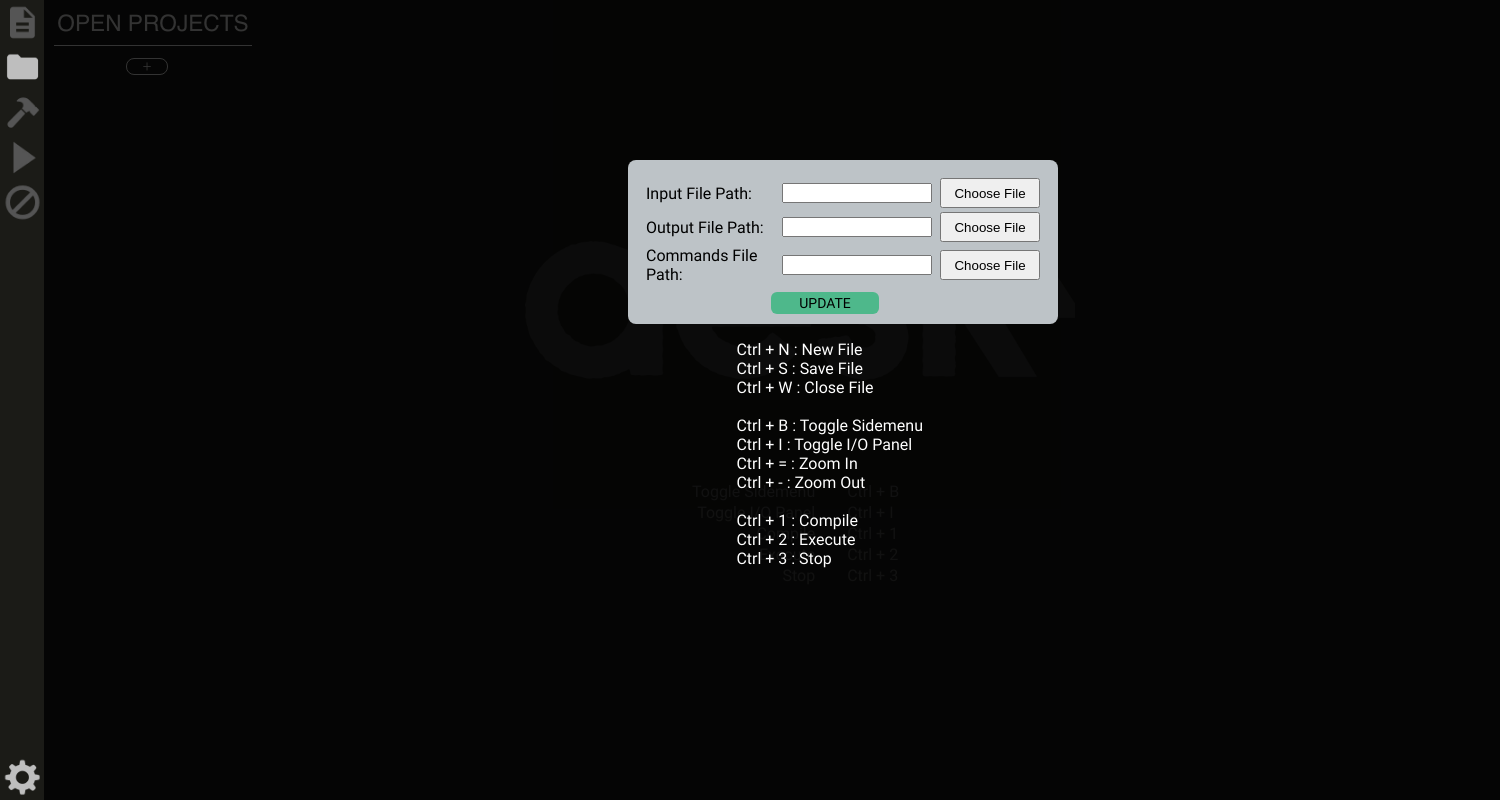
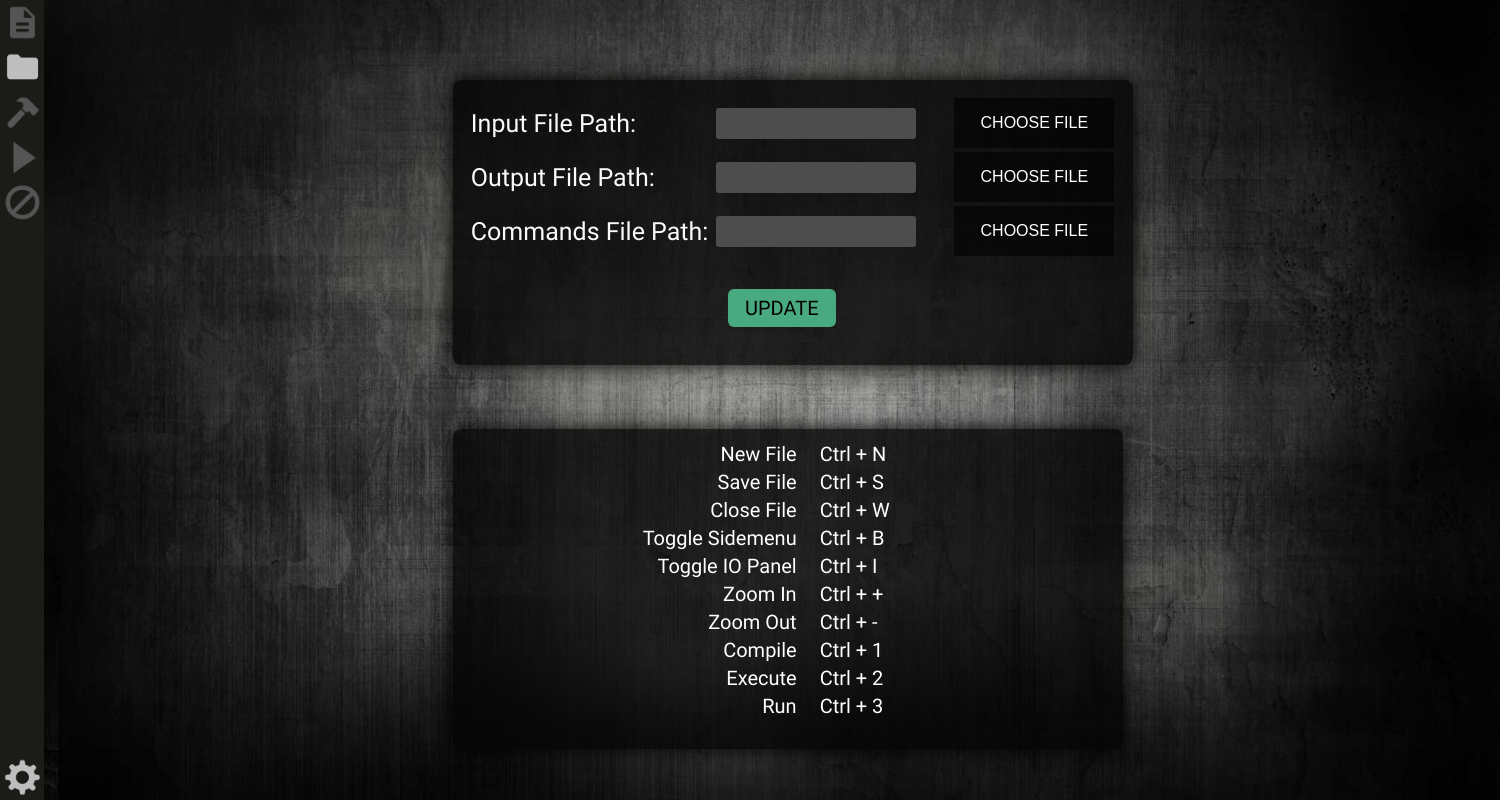
Before and after one commit to svr8/Desk, an Electron app: page main.html in a window 1500 px wide. Shown: the top 800 px of the page. Drawn offline with Linux system fonts and the light colour scheme; no server answers.

Commit message:
Improved Settings Panel

```diff
--- a/js/script.js
+++ b/js/script.js
@@ -4,11 +4,14 @@ const configFile = require('electron-json-config');
 //Default Configs
 var config = {
     "startup":"true",
+
     "inputFilePath":"",
     "outputFilePath":"",
+    "buildFilePath":"",
+
     "curZoom":"1",
     "language":"java",
-    "buildFilePath":"",
+
     "projectFolders":[]
 }
 
@@ -16,7 +19,7 @@ var curZoom = 1,
     changeZoomBy = 0.2;
 
 var ioPanelIsVisible = false;
-var mainMenuIsVisible = false;
+var SettingsIsVisible = false;
 var isCtrl = false;
 
 var randomIndex = 0;
@@ -27,7 +30,7 @@ function initialise() {
 
     //First startup
     if(config.startup) {
-        showMainMenu(!mainMenuIsVisible);
+        showSettings(!SettingsIsVisible);
         config.startup = false;
         updateSessionData(false);
     }
@@ -52,13 +55,13 @@ function initialise() {
         function(){
             $(this).data('hover',0); //store in that element that the mouse is no longer over it
         });
-        $('#sidebar-MainMenu').hover(function(e) {
+        $('#sidebar-Settings').hover(function(e) {
             if(timer) {
                 clearTimeout(timer);
                 timer = null
             }
             timer = setTimeout(function() {
-                if(isHovering( $('#sidebar-MainMenu') ))
+                if(isHovering( $('#sidebar-Settings') ))
                     showElementName(e, 'Main Menu');
             }, 1000)
         }, function(){
@@ -200,9 +203,9 @@ function hideElementName() {
 }
 $(document).ready(function(){
     //MOUSE EVENT LISTENERS:
-    //MainMenu-Button
-    $('#sidebar-MainMenu').on('click', function(){
-        showMainMenu(!mainMenuIsVisible);
+    //Settings-Button
+    $('#sidebar-Settings').on('click', function(){
+        showSettings(!SettingsIsVisible);
     });
     //Create File Button
     $('#create-new-file').on('click', function(){
@@ -325,17 +328,17 @@ function showIOPanel(state) {
     }
     ioPanelIsVisible = state;
 }
-function showMainMenu(state) {
-    if(state) {
-        $('.MainMenu').fadeIn(150);
-	$("#sidebar-MainMenu").css('background-image', "url('images/Settings-Sel.png')");
+function showSettings(state) {
+    SettingsIsVisible = state;
+
+    if(SettingsIsVisible) {
+        $('.Settings').fadeIn(150);
+        $("#sidebar-Settings").css('background-image', "url('images/Settings-Sel.png')");
     }
     else {
-        $('.MainMenu').fadeOut(150);
-	$("#sidebar-MainMenu").css('background-image', "url('images/Settings-Def.png')");
+        $('.Settings').fadeOut(150);
+        $("#sidebar-Settings").css('background-image', "url('images/Settings-Def.png')");
     }
-    mainMenuIsVisible = state;
-
 }
 function updateSessionData(notifyUpdate) {
     configFile.set('config', config);
--- a/main.html
+++ b/main.html
@@ -38,7 +38,6 @@
         <div id="elementName"></div>
 	<div id="background-image"></div>
 <div class="KeyBindingsContainer-Background">
-
     <table>
                 <tr>
                     <td align="right">Toggle Sidemenu</td>
@@ -61,8 +60,6 @@
                     <td>Ctrl + 3</td>
                 </tr>
     </table>
-
-
 </div>
         <div class="Prompt">
             <div class="Prompt-Message">Do you want to save the file before closing it ?</div>
@@ -89,7 +86,7 @@
             <div class="Sidebar-Button" id="stopBtn"></div>
 
             <!-- Main Menu -->
-            <div class="Sidebar-Button" id="sidebar-MainMenu"></div>
+            <div class="Sidebar-Button" id="sidebar-Settings"></div>
         </div>
 
         <div class="Sidemenu">
@@ -121,42 +118,75 @@
             </div>
         </div>
 
-        <div class="MainMenu">
+        <div class="Settings">
             <div class="IOContainer">
                 <table>
                     <tr>
-                        <td>Input File Path:</td>
+                        <td class="io-label">Input File Path:</td>
                         <td><input id="input-InputPath"></div></td>
-                        <td><button class="chooseBtn" onclick="getInputFilePath()">Choose File</button></td>
+                        <td><button class="chooseBtn" onclick="getInputFilePath()">CHOOSE FILE</button></td>
                     </tr>
                     <tr>
-                        <td>Output File Path:</td>
+                        <td class="io-label">Output File Path:</td>
                         <td><input id="input-OutputPath"></td>
-                        <td><button class="chooseBtn" onclick="getOutputFilePath()">Choose File</button></td>
+                        <td><button class="chooseBtn" onclick="getOutputFilePath()">CHOOSE FILE</button></td>
                     </tr>
                     <tr>
-                        <td>Commands File Path:</td>
+                        <td class="io-label">Commands File Path:</td>
                         <td><input id="input-BuildPath"></td>
-                        <td><button class="chooseBtn" onclick="getBuildFilePath()">Choose File</button></td>
+                        <td><button class="chooseBtn" onclick="getBuildFilePath()">CHOOSE FILE</button></td>
                     </tr>
                 </table>
-                <div id="btn-IOPath" onclick="updateIOFilePath()">UPDATE</div>
+                <div id="btn-IOPath" onclick="updateIOFilePath()"> UPDATE </div>
             </div>
             <div class="KeyBindingsContainer">
-                <PRE>
-                    Ctrl + N : New File
-                    Ctrl + S : Save File
-                    Ctrl + W : Close File
+                <table>
+                    <tr>
+                        <td align="right">New File</td>
+                        <td>Ctrl + N</td>
+                    </tr>
+                    <tr>
+                            <td align="right">Save File</td>
+                            <td>Ctrl + S</td>
+                    </tr>
+                    <tr>
+                            <td align="right">Close File</td>
+                            <td>Ctrl + W</td>
+                    </tr>
+                    <tr>
+                            <td align="right">Toggle Sidemenu</td>
+                            <td>Ctrl + B</td>
+                    </tr>
+                    <tr>
+                            <td align="right">Toggle IO Panel</td>
+                            <td>Ctrl + I</td>
+                    </tr>
+                    <tr>
+                            <td align="right">Zoom In</td>
+                            <td>Ctrl + +</td>
+                    </tr>
+                    <tr>
+                            <td align="right">Zoom Out</td>
+                            <td>Ctrl + -</td>
+                    </tr>
 
-                    Ctrl + B : Toggle Sidemenu
-                    Ctrl + I : Toggle I/O Panel
-                    Ctrl + = : Zoom In
-                    Ctrl + - : Zoom Out
+                    <tr>
+                            <td align="right">Compile</td>
+                            <td>Ctrl + 1</td>
+                    </tr>
+                    <tr>
+                            <td align="right">Execute</td>
+                            <td>Ctrl + 2</td>
+                    </tr>
+                    <tr>
+                            <td align="right">Run</td>
+                            <td>Ctrl + 3</td>
+                    </tr>
+                </table>
 
-                    Ctrl + 1 : Compile
-                    Ctrl + 2 : Execute
-                    Ctrl + 3 : Stop
-                </PRE>
+            </div>
+            <div class="credits">
+                Made with <img src="./images/heart.png" height="16" width="16">  by Shikhar Vaish
             </div>
         </div>
 
--- a/style/main.css
+++ b/style/main.css
@@ -90,13 +90,13 @@ body
 
     transition: 0.2s;
 }
-#sidebar-MainMenu
+#sidebar-Settings
 {
     position: absolute;
     top: calc(100% - 45px);
     background-image: url('../images/Settings-Def.png');
 }
-#sidebar-MainMenu:hover
+#sidebar-Settings:hover
 {
     background-image: url('../images/Settings-Sel.png');
 }
@@ -419,7 +419,7 @@ body
     border: none;
 }
 
-.MainMenu
+.Settings
 {
     position: absolute;
     top: 0px;
@@ -427,36 +427,65 @@ body
     width: calc(100% - 40px);
     height: 100%;
 
-    background-color: rgba(0,0,0,0.8);
+    background-image: url('../images/Settings-Background.png');
+    background-size: cover;
     z-index: 2;
     font-family: Data;
 
     display: none;
 }
-.chooseBtn {
-    position: relative;
-    height: 30px;
-    width: 100px;
-}
+
 
 .IOContainer
 {
     position: relative;
-    left: 40%;
-    top: 20%;
-    width: 400px;
-    height: auto;
+    left: 28%;
+    top: 10%;
+    width: 650px;
+    height: 255px;
 
-    background: #bdc3c7;
+    background: rgba(4,4,4, 0.8);
+    box-shadow: 0px 0px 20px black;
     border-radius: 8px;
     padding: 15px;
 }
-
+.io-label
+{
+    color: #FAFAFA;
+    font-size: 25px;
+}
 .IOContainer input
 {
-    font-size: 12px;
-    width: 150px;
+    width: 200px;
+
+    padding: 5px;
+    font-size: 18px;
+    border-radius: 3px;
+    background-color: #4D4D4D;
+    color: #FAFAFA;
+    outline: none;
+    border: none;
+
     margin: 4px;
+}
+.chooseBtn {
+    position: relative;
+    left: 30px;
+    height: 50px;
+    width: 160px;
+    font-size: 16px;
+
+    background-color: rgba(0,0,0, 0.6);
+    color: white;
+    outline: none;
+    border: none;
+
+    transition: 0.14s;
+    cursor: pointer;
+}
+.chooseBtn:hover
+{
+    background-color: rgba(230,230,230,0.6);
 }
 textarea
 {
@@ -468,36 +497,77 @@ textarea
 #btn-IOPath
 {
     position: relative;
-    left: 32%;
-    top: 5px;
+    left: 40%;
+    top: 30px;
     width: 100px;
-    height: auto;
-    font-size: 14px;
+    height: 30px;
+    font-size: 20px;
     padding: 4px;
     border-radius: 6px;
     cursor: pointer;
 
     text-align: center;
     vertical-align: middle;
-    line-height: 14px;
+    line-height: 30px;
 
-    background-color: #4eb88b;
+    background-color: rgba(78,184,139, 0.9);
 }
 #btn-IOPath:hover
 {
-    background-color: #63bb96;
+    background-color: #33C387;
 }
 
 .KeyBindingsContainer
 {
     position: relative;
-    top: 20%;
-    left: 42%;
+    top: 18%;
+    left: 28%;
+    width: 670px;
+    height: 300px;
+
+    padding-top: 10px;
+    padding-bottom: 10px;
+    color: white;
+    background: rgba(4,4,4, 0.8);
+    box-shadow: 0px 0px 20px black;
+    border-radius: 8px;
+}
+.KeyBindingsContainer td
+{
+    position: relative;
+    left: 75%;
+    font-family: Data;
+    font-size: 20px;
     color: white;
 }
-.KeyBindingsContainer PRE
+.KeyBindingsContainer td:first-child
 {
-    font-family: Data;
+    padding-right: 20px;
+}
+.credits
+{
+    position: relative;
+    top: 28%;
+    left: 28%;
+    width: 670px;
+    height: 40px;
+
+    text-align: center;
+    vertical-align: middle;
+    line-height: 40px;
+
+    font-size: 18px;
+    color: white;
+    background: rgba(4,4,4, 0.8);
+    box-shadow: 0px 0px 20px black;
+    border-radius: 8px;
+}
+.heart
+{
+    width: 256px;
+    height: 256px;
+    background-image: src('../images/Run-Def.png');
+    background-size: cover;
 }
 .IO-Content, #WorkingFileListContainer, #CurrentProjectContainer, #OpenFolderListContainer
 {
```
Also changed, not shown: js/tab-working.js (+18 -16 lines), images/Settings-Background.png (added), images/heart.png (added), 1 other file. Lines whose indentation alone changed are shown as unchanged.
